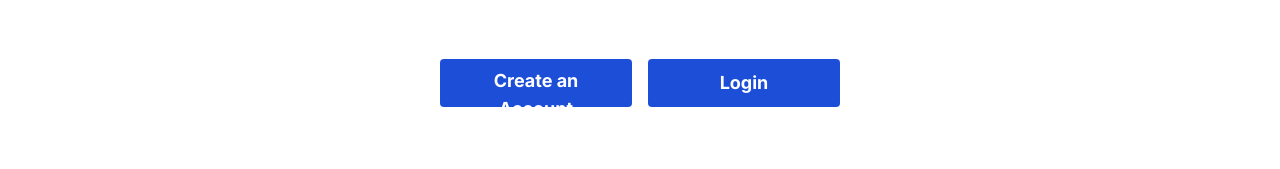
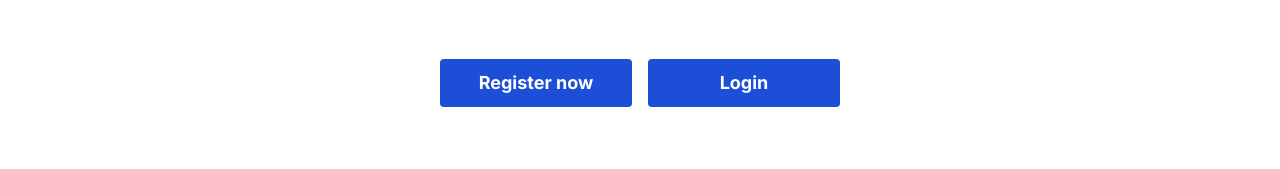
Before and after one commit to RaoAkif/smart-coach, a React (Vite) app: page / in a window 1280 px wide. Shown: the part 349-518 px from the top of the page. Built offline with nearby package versions, Linux system fonts and the light colour scheme.

Commit message:
fix button issues

```diff
--- a/src/components/authComponents/Public.tsx
+++ b/src/components/authComponents/Public.tsx
@@ -11,7 +11,7 @@ const Public = () => {
       <div className="flex flex-col items-center mb-20">
         <div className="flex flex-col md:flex-row">
           <button className="bg-blue-700 hover:bg-blue-600 text-white py-2 px-4 rounded mr-4 mb-5 h-12 w-48 font-bold text-lg">
-      <a href="./register">Create an Account</a>
+            <a href="./register">Register now</a>
           </button>
           <button className="bg-blue-700 hover:bg-blue-600 text-white py-2 px-4 rounded h-12 w-48 font-bold text-lg">
             <a href="./login">Login</a>
```
Also changed, not shown: 1 other file (tests, documents, lock files or other folders). Lines whose indentation alone changed are shown as unchanged.
